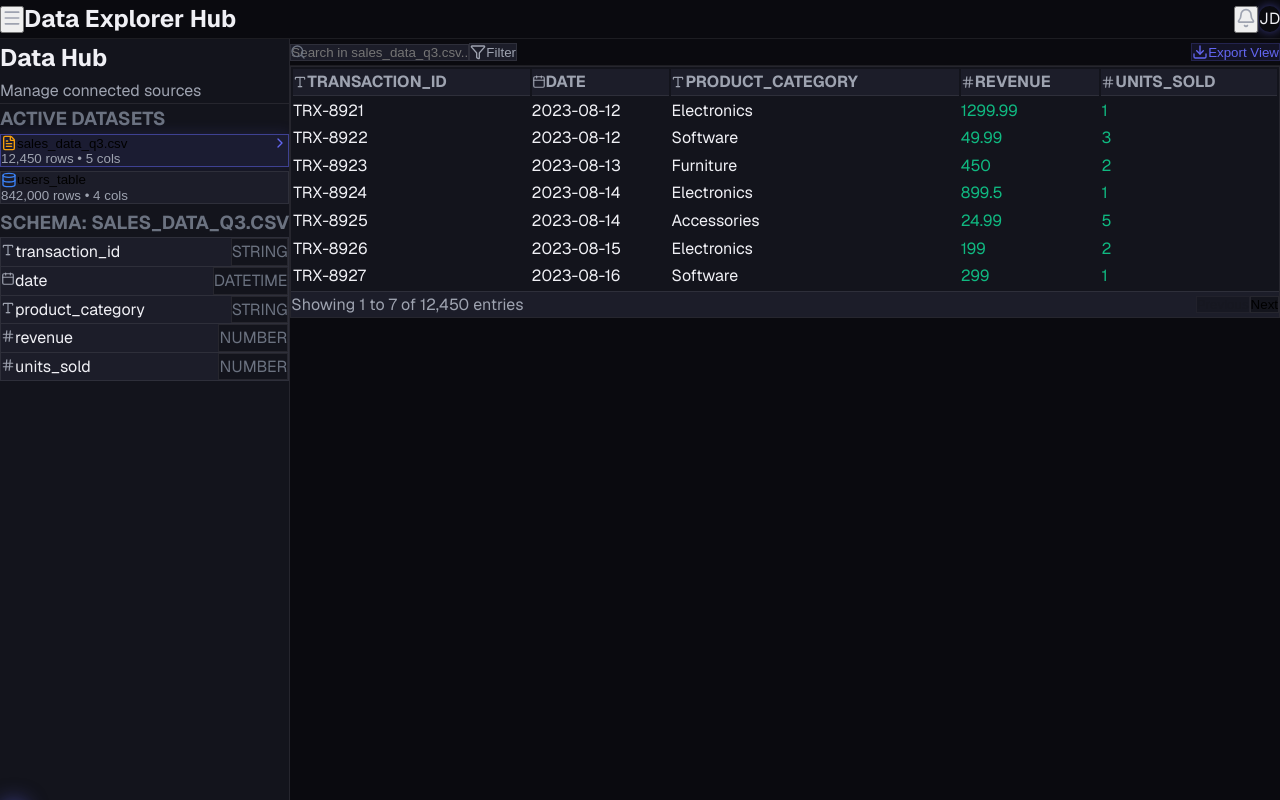
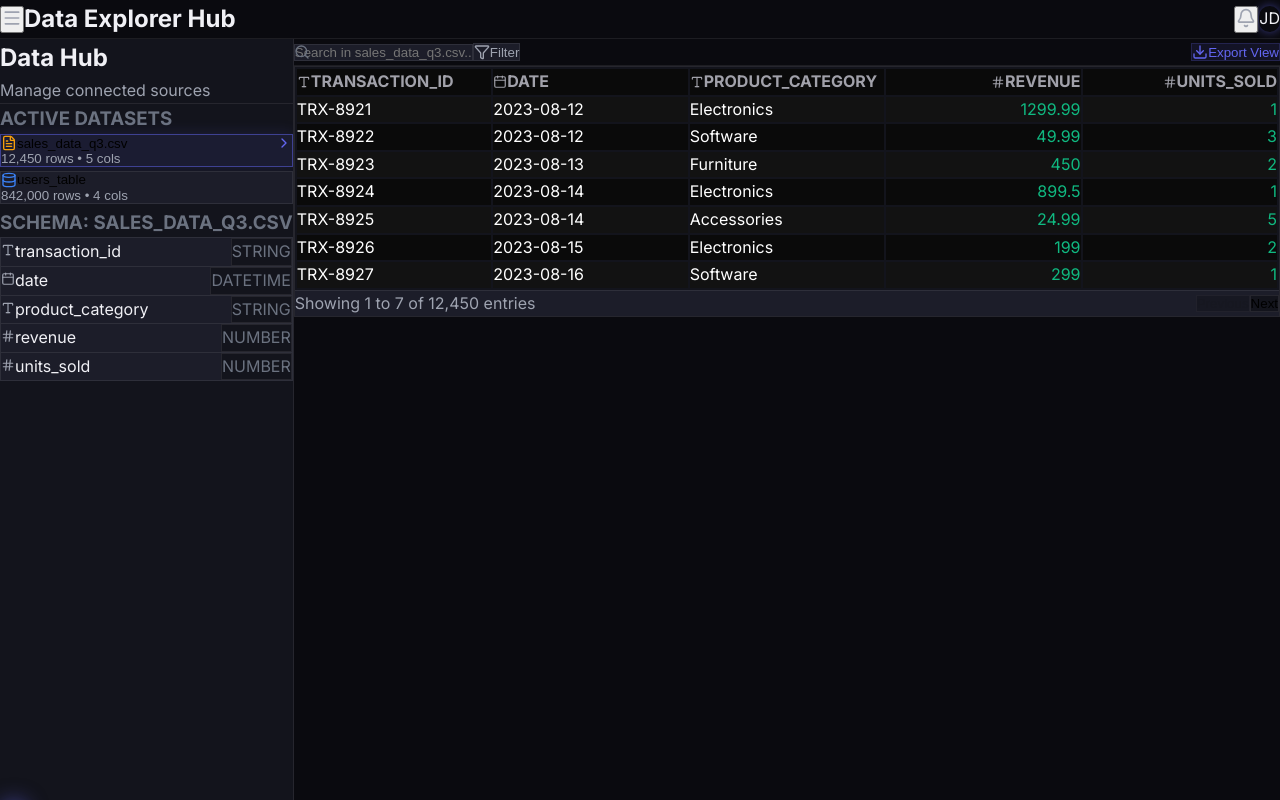
Before and after one commit to abakaushik-lgtm/DataScience-GenerativeAI-Platform, a Next.js app in the folder frontend/: page /data-explorer in a window 1280 px wide. Built offline with nearby package versions, Linux system fonts and the light colour scheme.

Commit message:
style: UI/UX redesign with new fonts, themes, and perfect table formatting

```diff
--- a/frontend/src/app/data-explorer/page.tsx
+++ b/frontend/src/app/data-explorer/page.tsx
@@ -145,25 +145,25 @@ export default function DataExplorer() {
 
             {/* Table Header Row */}
             <div className="overflow-x-auto custom-scrollbar">
-              <table className="w-full text-sm text-left whitespace-nowrap">
-                <thead className="text-xs uppercase bg-[#1c1d29] text-[#9ea3b0] sticky top-0 z-10 shadow-sm">
+              <table className="w-full text-sm whitespace-nowrap table-fixed">
+                <thead className="text-xs uppercase bg-[#0a0a0a] text-[#a1a1aa] sticky top-0 z-10 shadow-sm border-b border-[#ffffff14]">
                   <tr>
                     {activeDataset.schema.map((col) => (
-                      <th key={col.name} className="px-6 py-4 font-semibold tracking-wider border-b border-[#ffffff14]">
-                        <div className="flex items-center gap-2">
+                      <th key={col.name} className={`px-6 py-4 font-semibold tracking-wider ${(col.type === "number" || col.type === "integer") ? "text-right" : "text-left"}`}>
+                        <div className={`flex items-center gap-2 ${(col.type === "number" || col.type === "integer") ? "justify-end" : "justify-start"}`}>
                           {col.icon} {col.name}
                         </div>
                       </th>
                     ))}
                   </tr>
                 </thead>
-                <tbody className="divide-y divide-[#ffffff14]">
+                <tbody className="divide-y divide-[#ffffff0a]">
                   {activeDataset.data.filter(row =>
                     Object.values(row).some(val => String(val).toLowerCase().includes(searchQuery.toLowerCase()))
                   ).map((row, idx) => (
-                    <tr key={idx} className="hover:bg-[#1c1d29] transition-colors group">
+                    <tr key={idx} className={`${idx % 2 === 0 ? "bg-[#121212]" : "bg-[#0a0a0a]"} hover:bg-[#2563eb]/10 transition-colors group`}>
                       {activeDataset.schema.map((col) => (
-                        <td key={col.name} className="px-6 py-3.5 text-[#f0f0f5] group-hover:text-white">
+                        <td key={col.name} className={`px-6 py-3.5 text-[#ffffff] group-hover:text-white ${(col.type === "number" || col.type === "integer") ? "text-right" : "text-left"}`}>
                           {col.type === "number" || col.type === "integer"
                             ? <span className="text-[#10b981] font-mono">{row[col.name as keyof typeof row]}</span>
                             : String(row[col.name as keyof typeof row])
--- a/frontend/src/app/globals.css
+++ b/frontend/src/app/globals.css
@@ -3,32 +3,33 @@
 @tailwind utilities;
 
 :root {
-  /* Core Colors */
-  --bg-primary: #0a0a0f;
-  --bg-secondary: #13141c;
-  --bg-tertiary: #1c1d29;
+  /* Core Colors - Obsidian Theme */
+  --bg-primary: #050505;
+  --bg-secondary: #0a0a0a;
+  --bg-tertiary: #121212;
 
-  --text-primary: #f0f0f5;
-  --text-secondary: #9ea3b0;
-  --text-tertiary: #6b7280;
+  --text-primary: #ffffff;
+  --text-secondary: #a1a1aa;
+  --text-tertiary: #71717a;
 
-  --accent-primary: #6366f1; /* Indigo */
-  --accent-secondary: #8b5cf6; /* Violet */
-  --accent-glow: rgba(99, 102, 241, 0.5);
+  /* Vibrant Accents */
+  --accent-primary: #2563eb; /* Vibrant Blue */
+  --accent-secondary: #06b6d4; /* Cyan */
+  --accent-glow: rgba(37, 99, 235, 0.4);
 
   --success: #10b981;
   --warning: #f59e0b;
   --error: #ef4444;
 
   /* Glassmorphism Utilities */
-  --glass-bg: rgba(19, 20, 28, 0.6);
-  --glass-border: rgba(255, 255, 255, 0.08);
-  --glass-shadow: 0 8px 32px 0 rgba(0, 0, 0, 0.37);
-  --glass-blur: blur(12px);
+  --glass-bg: rgba(18, 18, 18, 0.7);
+  --glass-border: rgba(255, 255, 255, 0.05);
+  --glass-shadow: 0 4px 30px rgba(0, 0, 0, 0.5);
+  --glass-blur: blur(16px);
 
   /* Typography */
-  --font-base: var(--font-geist-sans), 'Inter', sans-serif;
-  --font-mono: var(--font-geist-mono), monospace;
+  --font-base: var(--font-sans), 'Inter', sans-serif;
+  --font-mono: var(--font-mono), 'JetBrains Mono', monospace;
 
   /* Spacing */
   --space-1: 0.25rem;
--- a/frontend/src/app/layout.tsx
+++ b/frontend/src/app/layout.tsx
@@ -1,17 +1,17 @@
 import type { Metadata } from "next";
-import { Geist, Geist_Mono } from "next/font/google";
+import { Inter, JetBrains_Mono } from "next/font/google";
 import "./globals.css";
 import CopilotWidget from "@/components/CopilotWidget";
 import Sidebar from "@/components/Sidebar";
 import Header from "@/components/Header";
 
-const geistSans = Geist({
-  variable: "--font-geist-sans",
+const inter = Inter({
+  variable: "--font-sans",
   subsets: ["latin"],
 });
 
-const geistMono = Geist_Mono({
-  variable: "--font-geist-mono",
+const jetbrainsMono = JetBrains_Mono({
+  variable: "--font-mono",
   subsets: ["latin"],
 });
 
@@ -26,7 +26,7 @@ export default function RootLayout({
   children: React.ReactNode;
 }>) {
   return (
-    <html lang="en" className={`${geistSans.variable} ${geistMono.variable}`}>
+    <html lang="en" className={`${inter.variable} ${jetbrainsMono.variable}`}>
       <body>
         <div className="flex h-screen bg-[#0a0a0f] text-[#f0f0f5] overflow-hidden">
           <Sidebar />
--- a/frontend/src/app/page.tsx
+++ b/frontend/src/app/page.tsx
@@ -161,20 +161,20 @@ export default function Home() {
                 )}
 
                 {msg.data && msg.data.length > 0 && (
-                  <div className="mt-4 overflow-x-auto border border-[#ffffff14] rounded-md">
-                    <table className="w-full text-sm text-left">
-                      <thead className="text-xs text-[#9ea3b0] uppercase bg-[#13141c]">
+                  <div className="mt-4 overflow-x-auto border border-[#ffffff14] rounded-md custom-scrollbar">
+                    <table className="w-full text-sm whitespace-nowrap table-fixed">
+                      <thead className="text-xs uppercase bg-[#050505] text-[#a1a1aa]">
                         <tr>
                           {Object.keys(msg.data[0]).map((key) => (
-                            <th key={key} className="px-4 py-2">{key}</th>
+                            <th key={key} className={`px-4 py-3 font-semibold tracking-wider border-b border-[#ffffff14] ${typeof msg.data![0][key] === "number" ? "text-right" : "text-left"}`}>{key}</th>
                           ))}
                         </tr>
                       </thead>
-                      <tbody>
+                      <tbody className="divide-y divide-[#ffffff0a]">
                         {msg.data.slice(0, 5).map((row, i) => (
-                          <tr key={i} className="border-b border-[#ffffff14] last:border-0 hover:bg-[#1c1d29]">
+                          <tr key={i} className={`${i % 2 === 0 ? "bg-[#121212]" : "bg-[#0a0a0a]"} hover:bg-[#2563eb]/10 transition-colors`}>
                             {Object.values(row).map((val: any, j) => (
-                              <td key={j} className="px-4 py-2">{String(val)}</td>
+                              <td key={j} className={`px-4 py-2 ${typeof val === "number" ? "text-right text-[#10b981] font-mono" : "text-left text-[#ffffff]"}`}>{String(val)}</td>
                             ))}
                           </tr>
                         ))}
```
